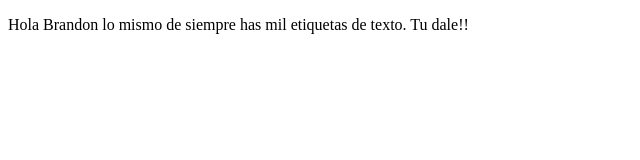
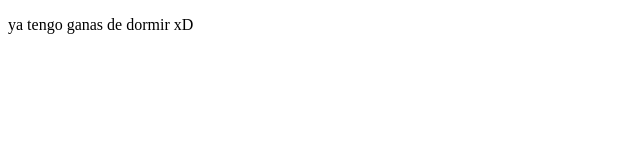
Before and after one commit to brancori/proyectoDemoCrusoPrework, a plain HTML site: page index.html in a window 1280 px wide. Shown: the whole page, without its empty margins (0-640 px from the left). Drawn offline with Linux system fonts and the light colour scheme.

```diff
--- a/index.html
+++ b/index.html
@@ -8,7 +8,7 @@
 </head>
 <body>
     <p>
-        Hola Brandon lo mismo de siempre has mil etiquetas de texto. Tu dale!!
+        ya tengo ganas de dormir xD
     </p>
 </body>
 </html>
```
